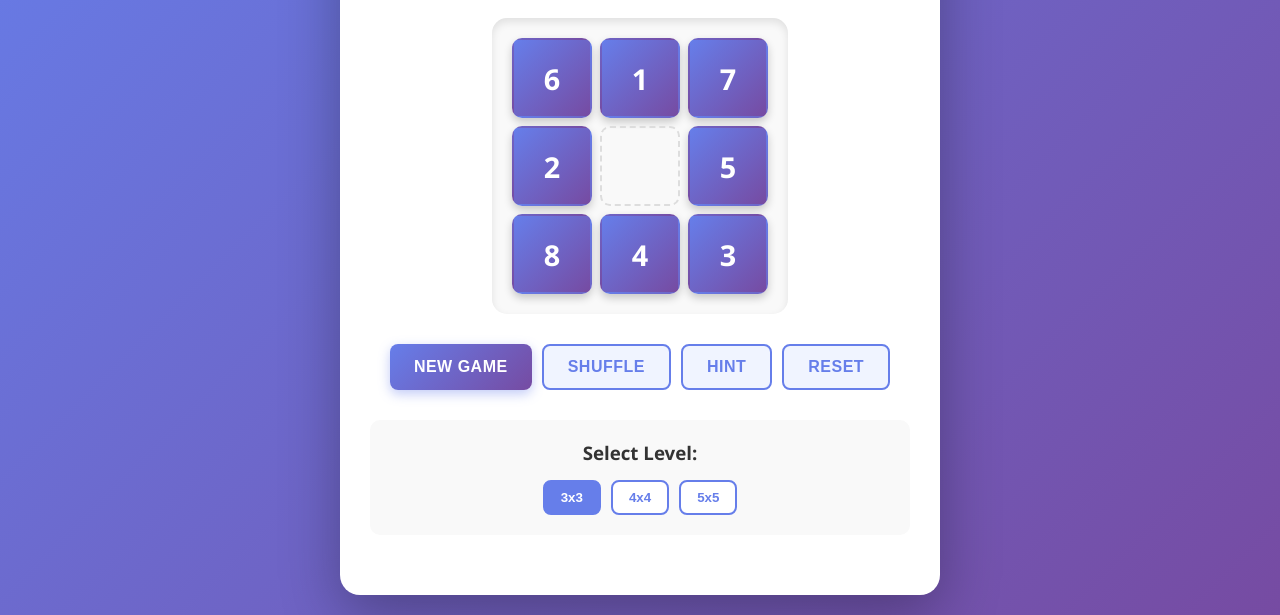
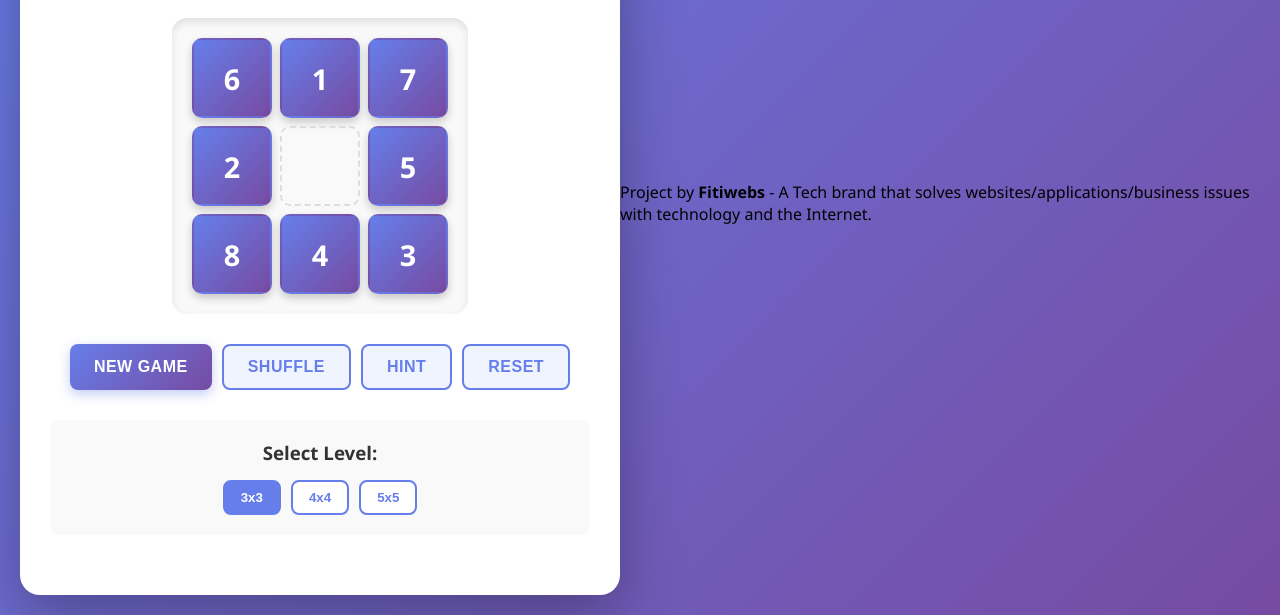
Before and after one commit to Fitiwebs/Fi-Puzzle, a plain HTML site: page index.html in a window 1280 px wide. Shown: the part 209-824 px from the top of the page. Drawn offline with Linux system fonts and the light colour scheme.

Commit message:
Add Fitiwebs project attribution in footer

```diff
--- a/index.html
+++ b/index.html
@@ -5,7 +5,6 @@
     <meta name="viewport" content="width=device-width, initial-scale=1.0">
     <title>Sliding Tile Puzzle Game</title>
     <link rel="stylesheet" href="styles.css">
-    <!-- Project by Fitiwebs - A Tech brand that solves websites/applications/business issues with technology and the Internet. -->
 </head>
 <body>
     <div class="container">
@@ -65,5 +64,9 @@
     </div>
 
     <script src="script.js"></script>
+
+    <footer>
+        <p>Project by <strong>Fitiwebs</strong> - A Tech brand that solves websites/applications/business issues with technology and the Internet.</p>
+    </footer>
 </body>
 </html>
```
